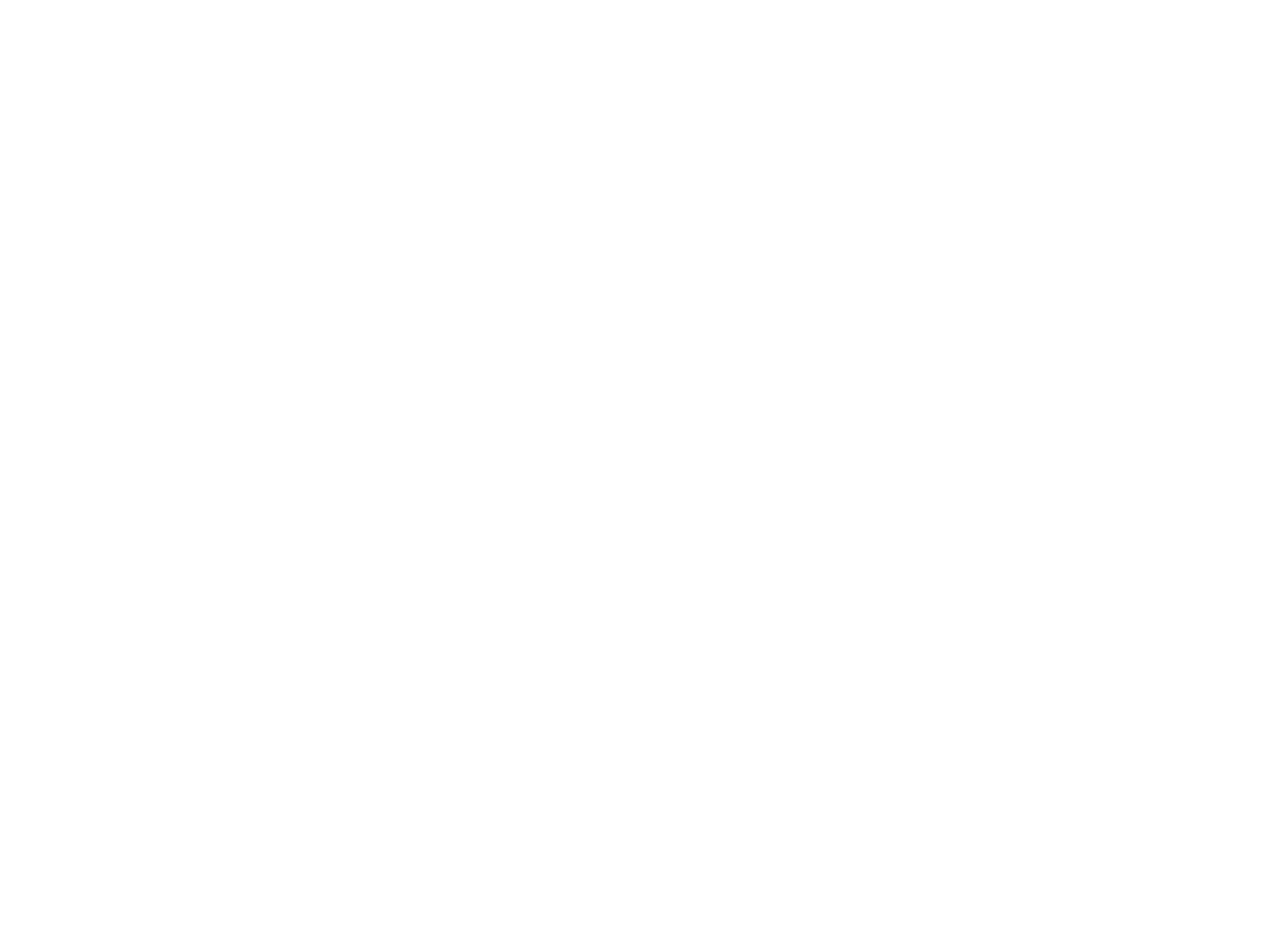
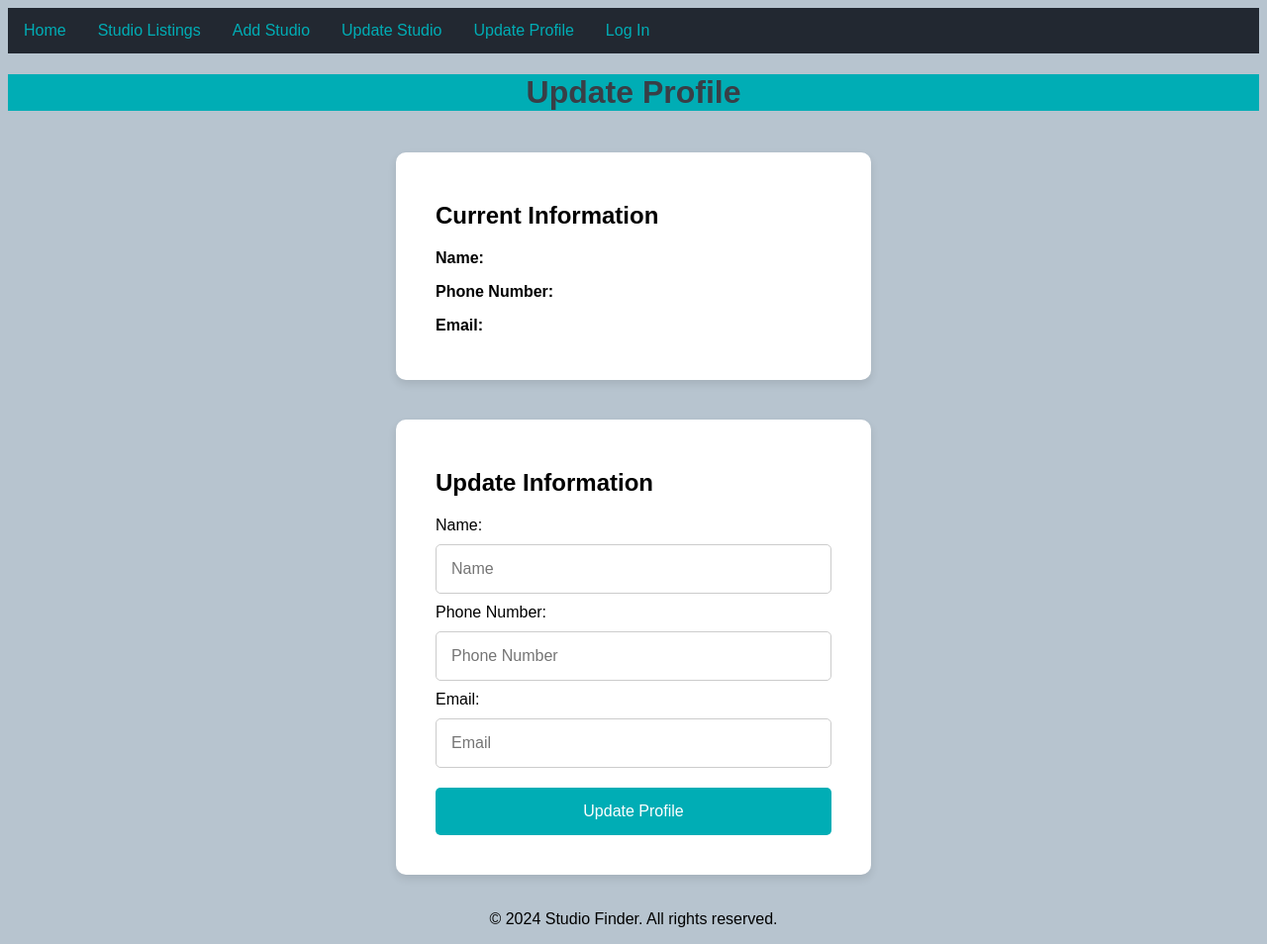
Before and after one commit to Kire6794/IntroWebPrograming_Project, a plain HTML site: page pages/profile.html in a window 1280 px wide. Shown: the whole page at 99% size. Before the commit the page ends 800 px from the top, so only its background shows below. Drawn offline with Linux system fonts and the light colour scheme.

Commit message:
update css form signup form and profile form, create finish profile.html

```diff
--- a/css/styles.css
+++ b/css/styles.css
@@ -58,3 +58,60 @@ li a:hover {
 /*
 -------------------------
 */
+.signup-content,
+.profile-content {
+    display: flex;
+    flex-direction: column;
+    align-items: center;
+    justify-content: center;
+    min-height: 80vh;
+}
+
+.form-card {
+    background: #FFFFFF;
+    padding: 30px 40px;
+    border-radius: 10px;
+    box-shadow: 0 4px 8px rgba(0, 0, 0, 0.1);
+    text-align: center;
+    text-align: left;
+    margin: 20px 0;
+    width: 80%;
+    max-width: 400px;
+}
+
+#signup-form input,
+#signup-form select,
+#signup-form button,
+#profile-form input,
+#profile-form button {
+    margin: 10px 0;
+    padding: 15px;
+    font-size: 16px;
+    border-radius: 5px;
+    border: 1px solid #ccc;
+    width: 100%;
+    box-sizing: border-box;
+}
+
+#signup-form input:focus,
+#signup-form select:focus,
+#signup-form button:focus,
+#profile-form input:focus,
+#profile-form button:focus {
+    border-color: #00ADB5;
+    outline: none;
+}
+
+#signup-form button,
+#profile-form button {
+    background-color: #00ADB5;
+    color: #FFFFFF;
+    border: none;
+    cursor: pointer;
+    transition: background-color 0.3s;
+}
+
+#signup-form button:hover
+#profile-form button:hover {
+    background-color: #007B7F;
+}
--- a/pages/profile.html
+++ b/pages/profile.html
@@ -0,0 +1,47 @@
+<!DOCTYPE html>
+<html lang="en">
+<head>
+    <meta charset="UTF-8">
+    <meta name="viewport" content="width=device-width, initial-scale=1.0">
+    <link rel="stylesheet" href="../css/styles.css">
+    <title>Update Profile</title>
+</head>
+<body>
+    <header>
+        <ul>
+            <li><a href="../index.html">Home</a></li>
+            <li><a href="view-studios.html">Studio Listings</a></li>
+            <li><a href="add-studio.html">Add Studio</a></li>
+            <li><a href="update-studio.html">Update Studio</a></li>
+            <li><a href="profile.html">Update Profile</a></li>
+            <li><a href="login.html">Log In</a></li>
+        </ul>
+    </header>
+    <h1 id="name">Update Profile</h1>
+    <main class="profile-content">
+        <div class="form-card">
+            <h2>Current Information</h2>
+            <p><strong>Name:</strong> <span id="current-name"></span></p>
+            <p><strong>Phone Number:</strong> <span id="current-phone"></span></p>
+            <p><strong>Email:</strong> <span id="current-email"></span></p>
+        </div>
+        <div class="form-card">
+            <h2>Update Information</h2>
+            <form id="profile-form">
+                <label for="profile-name">Name:</label>
+                <input type="text" id="profile-name" placeholder="Name" required>
+                <label for="profile-phone">Phone Number:</label>
+                <input type="text" id="profile-phone" placeholder="Phone Number" required>
+                <label for="profile-email">Email:</label>
+                <input type="email" id="profile-email" placeholder="Email" required>
+                <button type="submit">Update Profile</button>
+            </form>
+        </div>
+    </main>
+    <footer id="footer">
+        <p>&copy; 2024 Studio Finder. All rights reserved.</p>
+    </footer>
+    <script src="../js/common.js"></script>
+    <script src="../js/profile.js"></script>
+</body>
+</html>
```
Also changed, not shown: js/profile.js (added).
